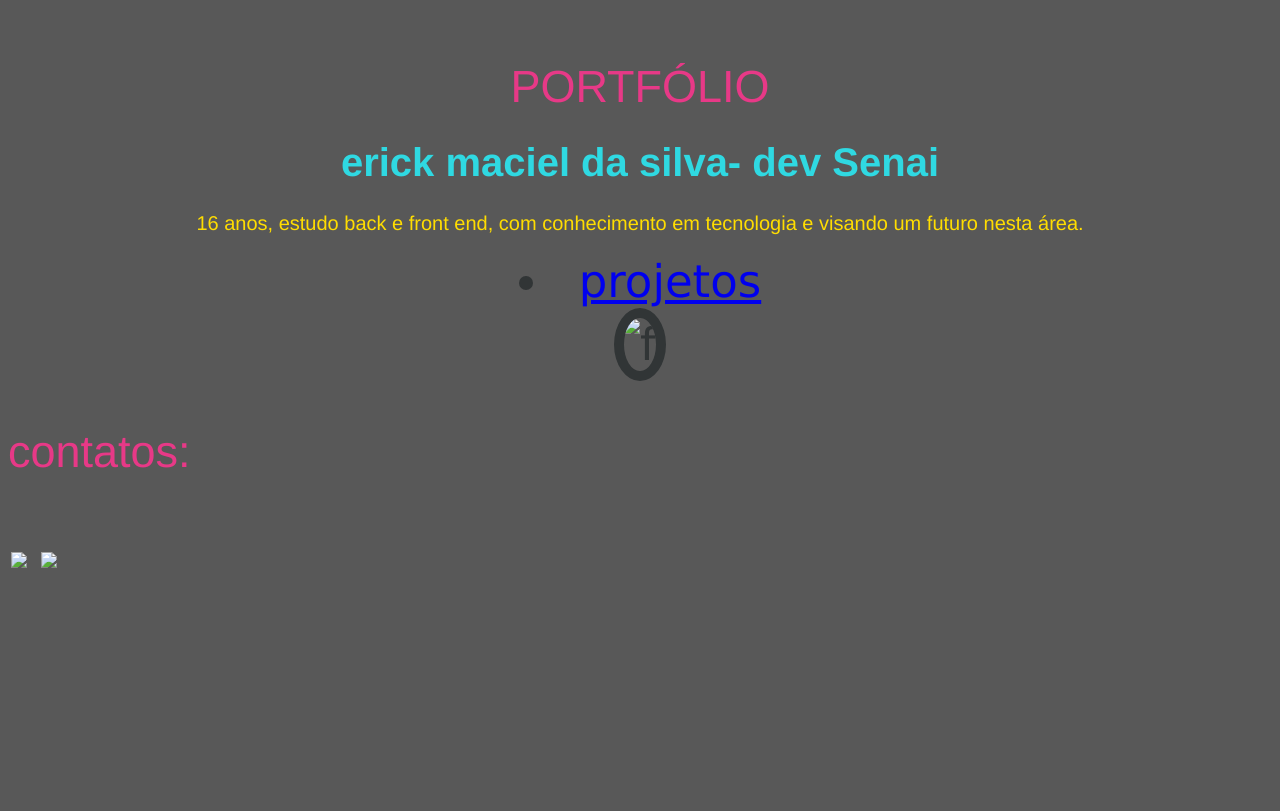
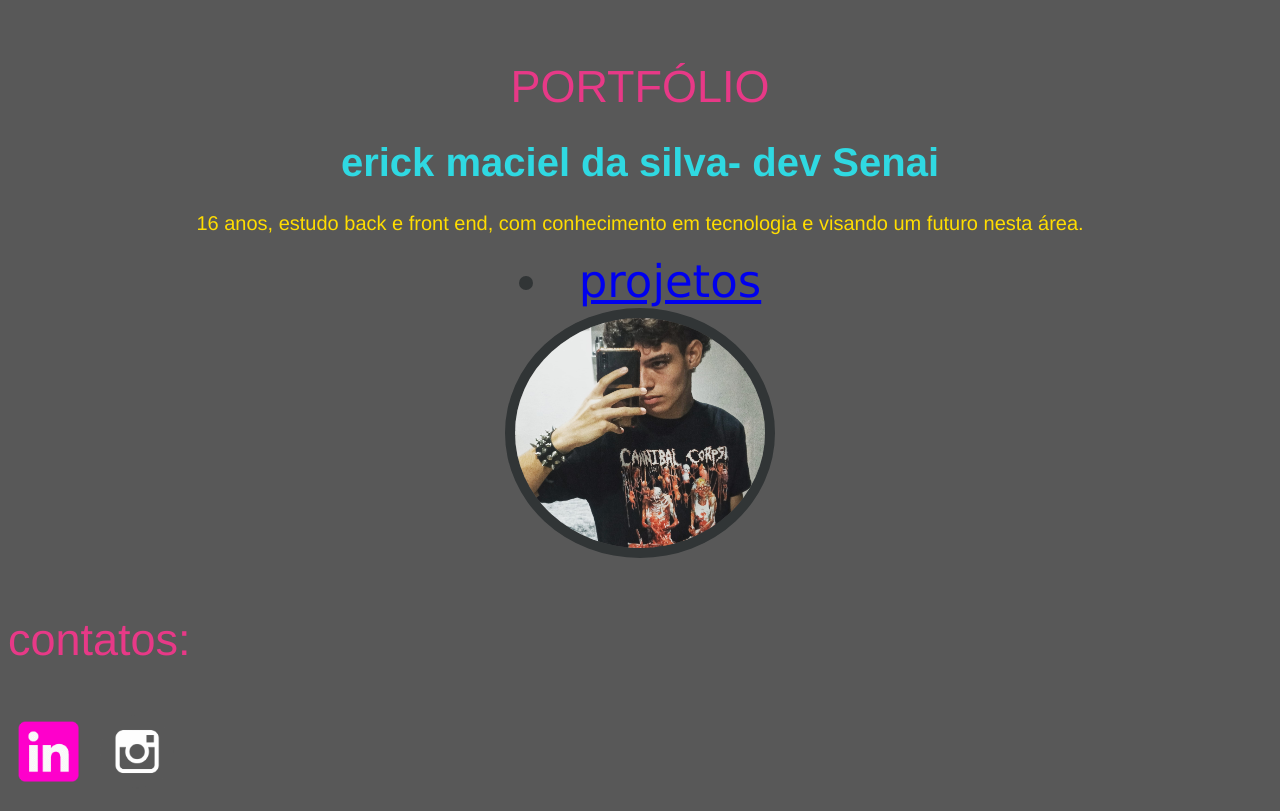
Before and after one commit to erickiks/erickiks.bithub.io, a plain HTML site: page index.html in a window 1280 px wide. Drawn offline with Linux system fonts and the light colour scheme.

Commit message:
Update index.html

```diff
--- a/index.html
+++ b/index.html
@@ -24,14 +24,14 @@
             <center><p>16 anos, estudo back e front end, com conhecimento em tecnologia e visando um futuro nesta área.</p></center>
             </div>
             <center><li><a href="website/trabaloh mulhe.rar">projetos</li></a></center>
-        <div><center><img alt="f" class="f" border="10" width="250" height="230" src="imagens/erick.jpg"></center></div>
+        <div><center><img alt="f" class="f" border="10" width="250" height="230" src="erick.jpg"></center></div>
         <div class="a"><p>contatos:</p></div>
             <footer>
                 <table>
                     <td> <a href="https://www.linkedin.com/in/erick-maciel-da-silva-b5740926b/">
-                        <img height="75" src="imagens/lkn.png"></a>
+                        <img height="75" src="lkn.png"></a>
                         <a href="https://www.instagram.com/erickkjl/">
-                            <img height="75" src="imagens/black-instagram-logo-11549505060y8xxtph5nz.png"
+                            <img height="75" src="black-instagram-logo-11549505060y8xxtph5nz.png"
                         </a>
                     </td>
                 </table>
```
